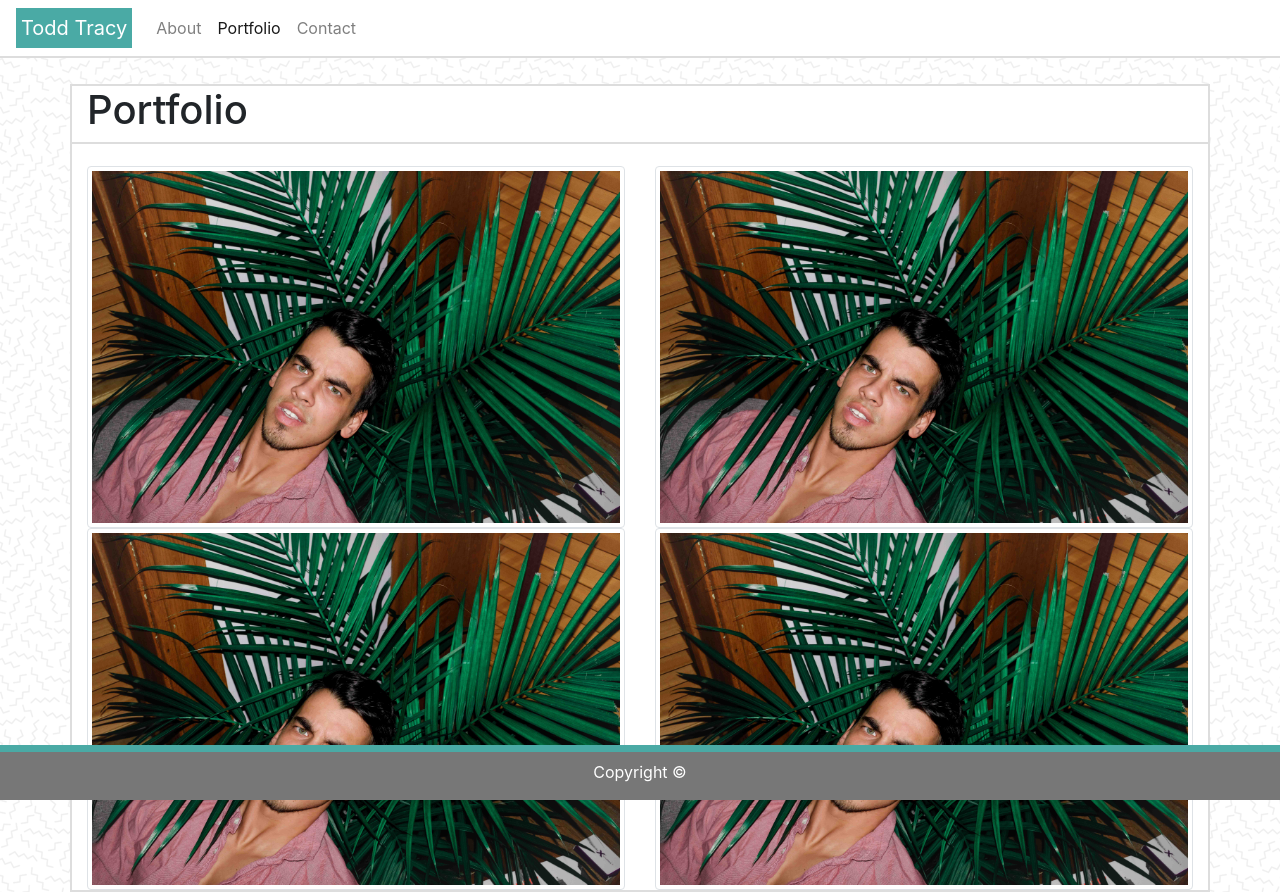
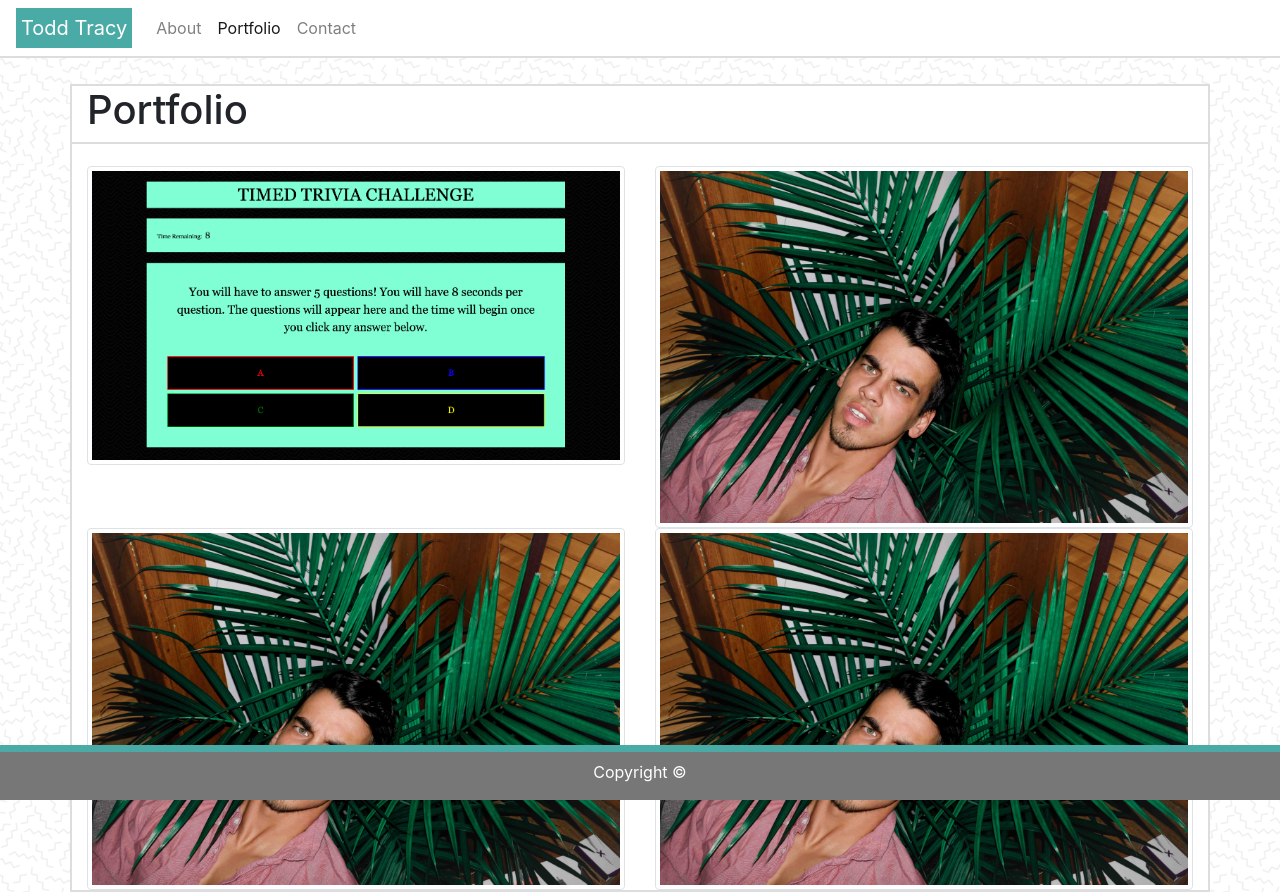
Before and after one commit to trvcytg/Bootstrap-Portfolio, a plain HTML site: page portfolio.html in a window 1280 px wide. Drawn offline with Linux system fonts and the light colour scheme.

Commit message:
Added Trivia Game to Bootstrap Portfolio

```diff
--- a/portfolio.html
+++ b/portfolio.html
@@ -58,14 +58,17 @@
       <div class="row" style="border-bottom: 2px solid #dddddd">
         <div class="col-sm-4"><h1>Portfolio</h1></div>
       </div>
+
       <div class="row" style="margin-top: 2%;">
         <div class="col-sm-6">
-          <img
-            src="assets/images/me.jpg"
-            class="img-thumbnail"
-            alt="Todd Tracy"
-            style="width: 100%; height: auto;"
-          />
+          <a href="https://trvcytg.github.io/TriviaGame/">
+            <img
+              src="assets/images/triviaGame.png"
+              class="img-thumbnail"
+              alt="Todd Tracy"
+              style="width: 100%; height: auto;"
+            />
+          </a>
         </div>
         <div class="col-sm-6">
           <img
```
Also changed, not shown: assets/images/triviaGame.png (added).
